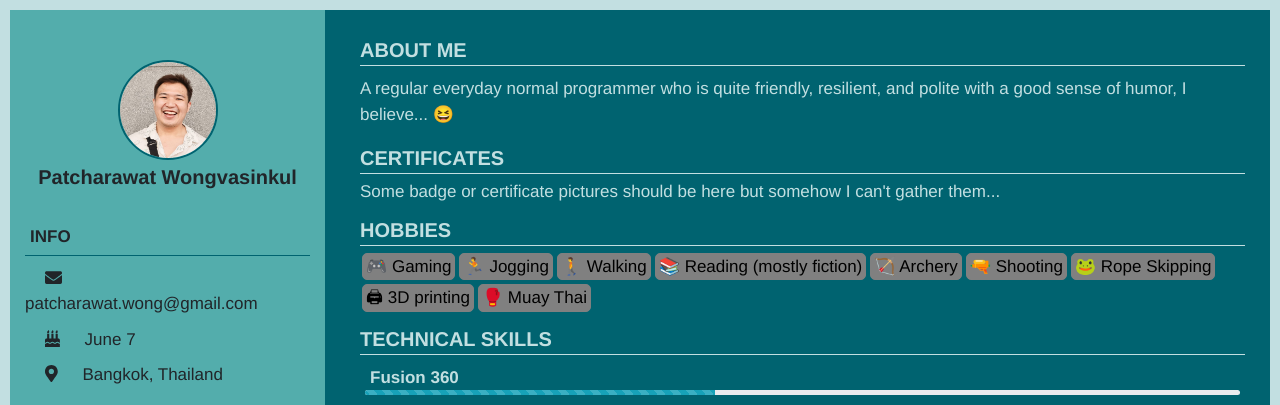
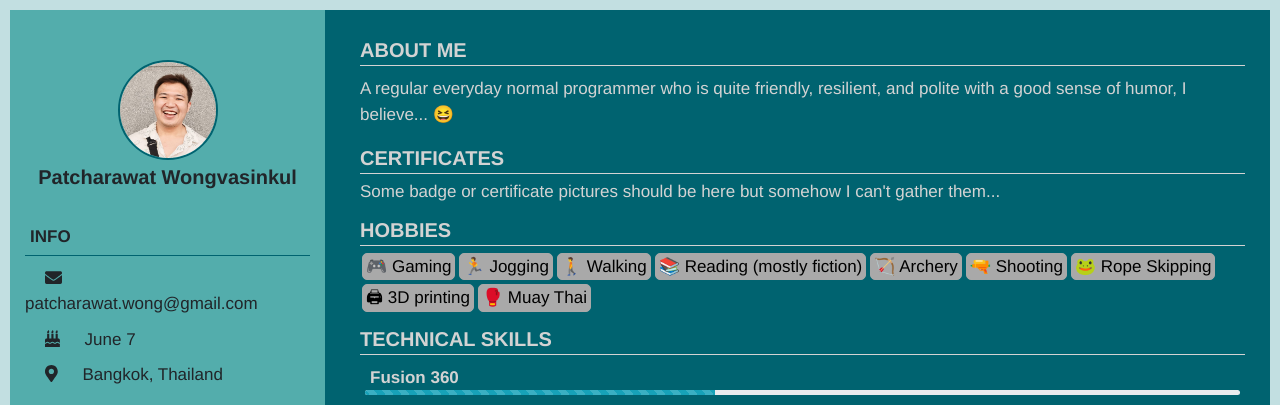
Before and after one commit to MightyOrphus/myCV, a Vue app: page / in a window 1280 px wide. Shown: the top 405 px of the page. Built offline with nearby package versions, Linux system fonts and the light colour scheme; what @growthbunker/vuetimeline would draw is missing.

Commit message:
cosmetic

```diff
--- a/src/components/AboutMe.vue
+++ b/src/components/AboutMe.vue
@@ -101,7 +101,7 @@ export default {
 <style scoped>
 .about-me {
   background-color: var(--color-3);
-  color: var(--color-1);
+  color: lightgrey;
   /* border-radius: 10px; */
   padding: 15px;
   font-size: 17px;
@@ -111,7 +111,7 @@ export default {
 }
 #header {
   font-size: 20px;
-  border-bottom: 1px var(--color-1) solid;
+  border-bottom: 1px lightgrey solid;
   font-weight: bold;
   margin-bottom: 5px;
 }
@@ -123,8 +123,8 @@ export default {
   padding: 0 3px 0 3px;
   border-radius: 5px;
   display: inline-block;
-  border: solid 1px grey;
-  background-color: grey;
+  border: solid 1px darkgrey;
+  background-color: darkgrey;
   color: black;
 }
 </style>
```
